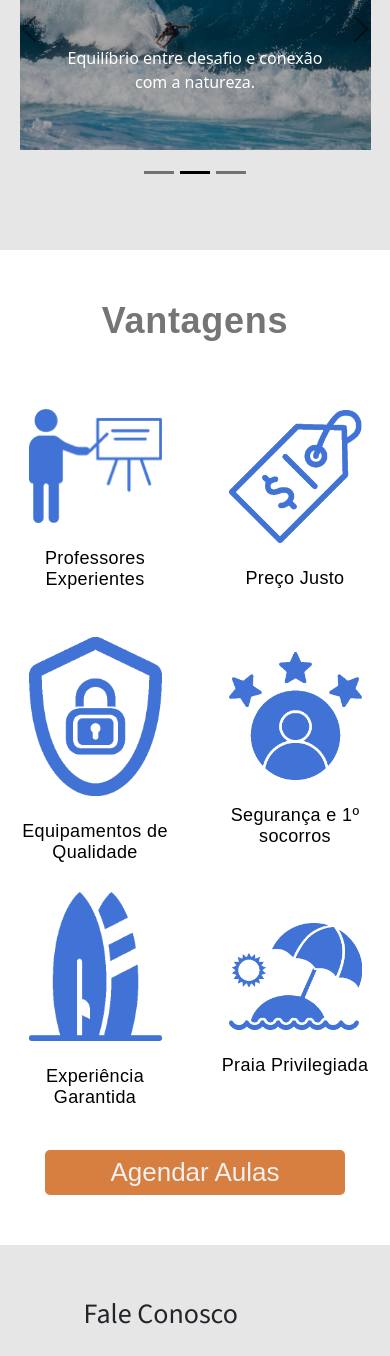
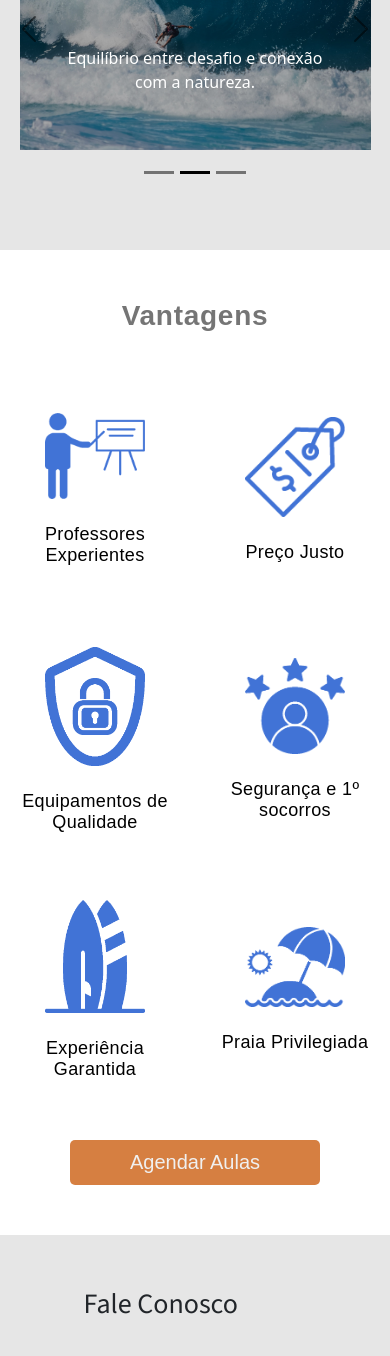
Before and after one commit to renanberton/landing-surf-page, a React (Create React App) app: page / in a window 390 px wide. Shown: the part 1854-3210 px from the top of the page. Built offline with nearby package versions, Linux system fonts and the light colour scheme; the HTML template or start-up script is replaced by a standard one.

Commit message:
Modify: Alterações de tamanho de imagens e ajustes mobile na galeria de fotos e icones

```diff
--- a/src/components/Icons/style.scss
+++ b/src/components/Icons/style.scss
@@ -74,8 +74,28 @@
 }
 
 
-@media only screen and (max-width: 520px) {
-   .icons {
-      gap: 50px !important;
+@media only screen and (max-width: 420px) {
+   .box-icons {
+      h3 {
+         font-size: 28px;
+      }
+
+      a {
+         width: 250px;
+         font-size: 20px;
+      }
+
+      .icons {
+         gap: 50px !important;
+      }
+
+      .container-icons {
+         @media only screen and (max-width: 520px) {
+            img {
+               width: 100px;
+               min-width: 100px;
+            }
+         }
+      }
    }
 }
```
